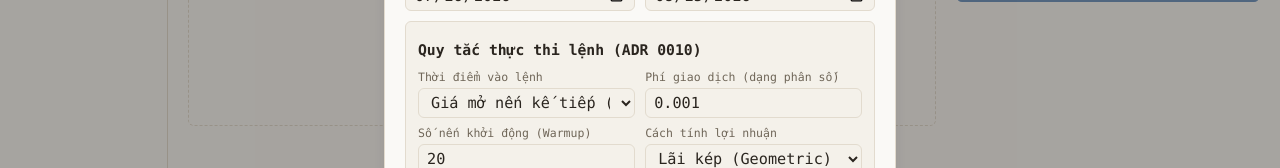
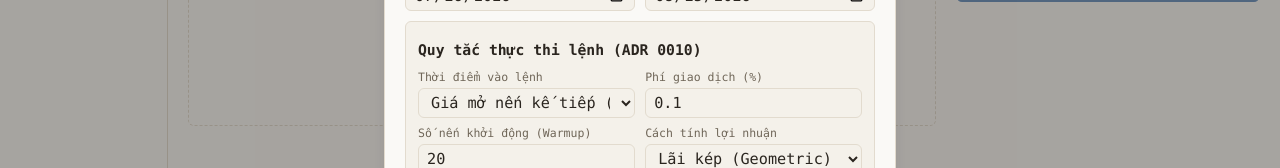
Before and after one commit to dinosauce-285/Crypto-Strategy-Lab, a React (Vite) app in the folder apps/web/: page /backtest in a window 1280 px wide. Both pictures are taken after a click on the button "+ Dataset mới". Shown: the part 355-523 px from the top of the page. Built offline with nearby package versions, Linux system fonts and the light colour scheme; no server answers.

Commit message:
fix(backtest): 🐛 sanitize and format fee rate input and display (L-08)
Allow percentage fee input with number validation and safe formatting to prevent NaN and floating point display glitches

```diff
--- a/apps/web/src/backtest/DatasetFormModal.tsx
+++ b/apps/web/src/backtest/DatasetFormModal.tsx
@@ -21,7 +21,7 @@ export function DatasetFormModal({ onClose, onCreated }: DatasetFormModalProps)
   const [toDate, setToDate] = useState(now.toISOString().split('T')[0]);
 
   const [entryPrice, setEntryPrice] = useState<'next-open' | 'signal-close'>('next-open');
-  const [feeRate, setFeeRate] = useState('0.001');
+  const [feePercent, setFeePercent] = useState('0.1');
   const [warmupCandles, setWarmupCandles] = useState(20);
   const [profitMode, setProfitMode] = useState<'simple' | 'compound'>('compound');
   const [drawdownMode, setDrawdownMode] = useState<'trade-close' | 'per-candle'>('trade-close');
@@ -53,6 +53,14 @@ export function DatasetFormModal({ onClose, onCreated }: DatasetFormModalProps)
       return;
     }
 
+    const parsedPercent = parseFloat(String(feePercent).replace(',', '.'));
+    if (isNaN(parsedPercent) || parsedPercent < 0 || parsedPercent > 100) {
+      setError('Phí giao dịch phải là một số hợp lệ từ 0% đến 100%.');
+      setSubmitting(false);
+      return;
+    }
+    const calculatedFeeRate = String(Number((parsedPercent / 100).toFixed(8)));
+
     try {
       const payload: Omit<Dataset, 'id'> = {
         pair,
@@ -61,7 +69,7 @@ export function DatasetFormModal({ onClose, onCreated }: DatasetFormModalProps)
         to: toEpoch,
         rules: {
           entryPrice,
-          feeRate,
+          feeRate: calculatedFeeRate,
           warmupCandles: Number(warmupCandles),
           profitMode,
           drawdownMode,
@@ -172,13 +180,16 @@ export function DatasetFormModal({ onClose, onCreated }: DatasetFormModalProps)
               </div>
 
               <div className="form-group">
-                <label className="stat-tile-label">Phí giao dịch (dạng phân số)</label>
+                <label className="stat-tile-label">Phí giao dịch (%)</label>
                 <input
-                  type="text"
+                  type="number"
                   className="pair-select"
-                  value={feeRate}
-                  onChange={(e) => setFeeRate(e.target.value)}
-                  placeholder="0.001 (0.1%)"
+                  value={feePercent}
+                  onChange={(e) => setFeePercent(e.target.value)}
+                  placeholder="0.1"
+                  min={0}
+                  max={100}
+                  step={0.001}
                   required
                 />
               </div>
--- a/apps/web/src/backtest/DatasetPicker.tsx
+++ b/apps/web/src/backtest/DatasetPicker.tsx
@@ -120,11 +120,15 @@ export function DatasetPicker({
         )}
       </div>
 
-      {selectedDataset && (
-        <div className="source" style={{ marginTop: '0.4rem', lineHeight: '1.35' }}>
-          <strong>Quy tắc:</strong> {selectedDataset.rules.entryPrice} · phí {Number(selectedDataset.rules.feeRate) * 100}% · warmup {selectedDataset.rules.warmupCandles} · {selectedDataset.rules.profitMode} · {selectedDataset.rules.drawdownMode}
-        </div>
-      )}
+      {selectedDataset && (() => {
+        const feePct = Number(selectedDataset.rules.feeRate) * 100;
+        const formattedFee = Number.isFinite(feePct) ? `${Number(feePct.toFixed(4))}%` : '0%';
+        return (
+          <div className="source" style={{ marginTop: '0.4rem', lineHeight: '1.35' }}>
+            <strong>Quy tắc:</strong> {selectedDataset.rules.entryPrice} · phí {formattedFee} · warmup {selectedDataset.rules.warmupCandles} · {selectedDataset.rules.profitMode} · {selectedDataset.rules.drawdownMode}
+          </div>
+        );
+      })()}
     </div>
   );
 }
```
